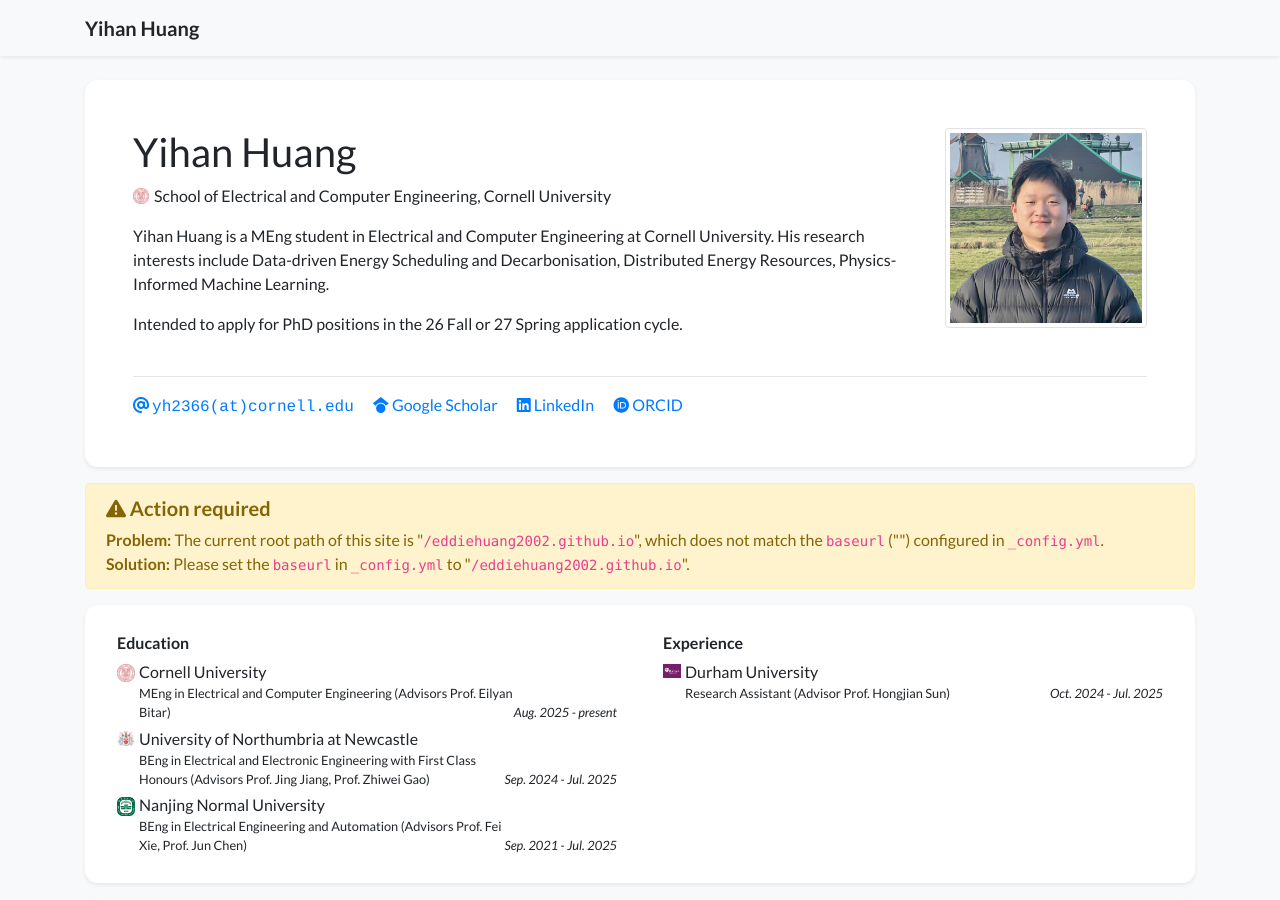
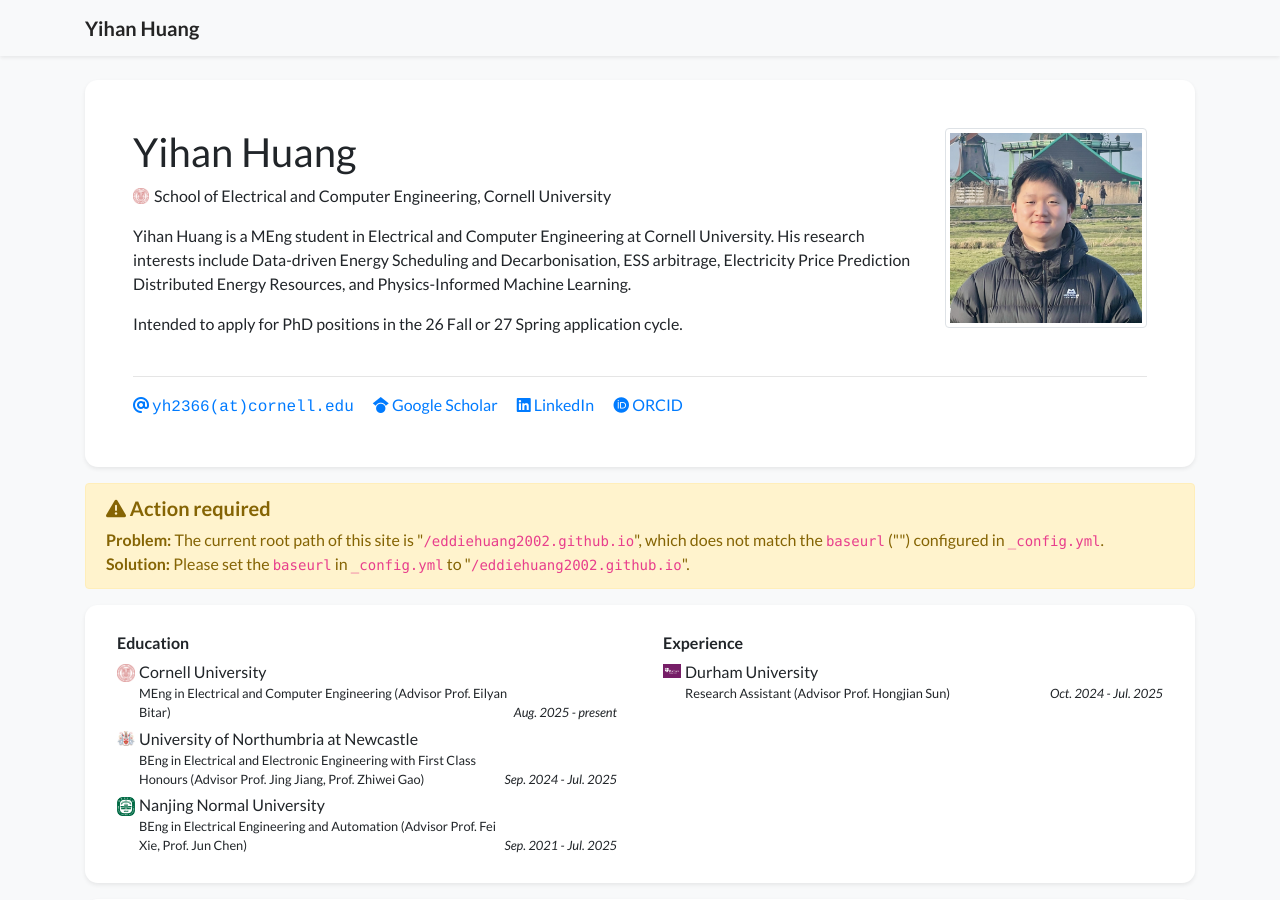
Before and after one commit to eddiehuang2002/eddiehuang2002.github.io, a Jekyll site: the page built from index.html, in a window 1280 px wide and 900 px high. Built offline with Jekyll 4.4.1, drawn with Linux system fonts in a browser that asks for light colours; nearby versions of some CDN libraries; a style sheet for code colours, icons or effects is not loaded.

Commit message:
Update profile.yml

```diff
--- a/_data/profile.yml
+++ b/_data/profile.yml
@@ -23,7 +23,7 @@
 short_bio: >-
   <p>
     Yihan Huang is a MEng student in Electrical and Computer Engineering at Cornell University.
-    His research interests include Data-driven Energy Scheduling and Decarbonisation, Distributed Energy Resources, Physics-Informed Machine Learning.
+    His research interests include Data-driven Energy Scheduling and Decarbonisation, ESS arbitrage, Electricity Price Prediction Distributed Energy Resources, and Physics-Informed Machine Learning.
   </p>
   <p>
       Intended to apply for PhD positions in the 26 Fall or 27 Spring application cycle.
@@ -36,15 +36,15 @@
 education:
 - name: Cornell University
   logo: /assets/images/badges/Cornell.png
-  position: MEng in Electrical and Computer Engineering (Advisors Prof. Eilyan Bitar)
+  position: MEng in Electrical and Computer Engineering (Advisor Prof. Eilyan Bitar)
   date: Aug. 2025 - present
 - name: University of Northumbria at Newcastle
   logo: /assets/images/badges/Northumbria.png
-  position: BEng in Electrical and Electronic Engineering with First Class Honours (Advisors Prof. Jing Jiang, Prof. Zhiwei Gao)
+  position: BEng in Electrical and Electronic Engineering with First Class Honours (Advisor Prof. Jing Jiang, Prof. Zhiwei Gao)
   date: Sep. 2024 - Jul. 2025
 - name: Nanjing Normal University
   logo: /assets/images/badges/Nanjing_Normal.png
-  position: BEng in Electrical Engineering and Automation (Advisors Prof. Fei Xie, Prof. Jun Chen)
+  position: BEng in Electrical Engineering and Automation (Advisor Prof. Fei Xie, Prof. Jun Chen)
   date: Sep. 2021 - Jul. 2025
 
 experience:
```
